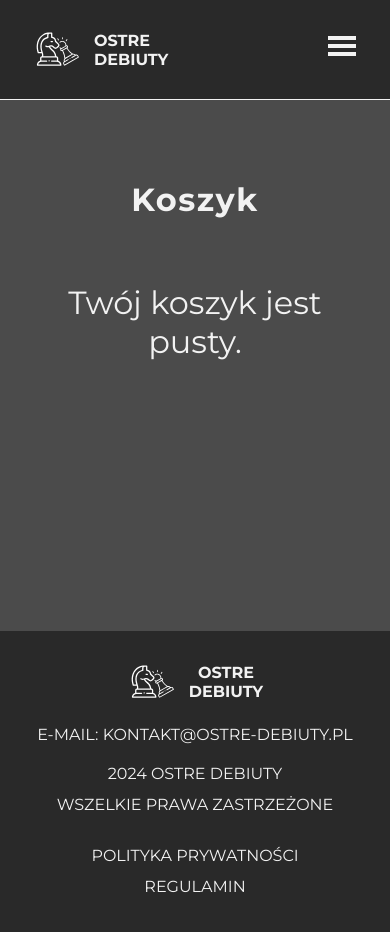
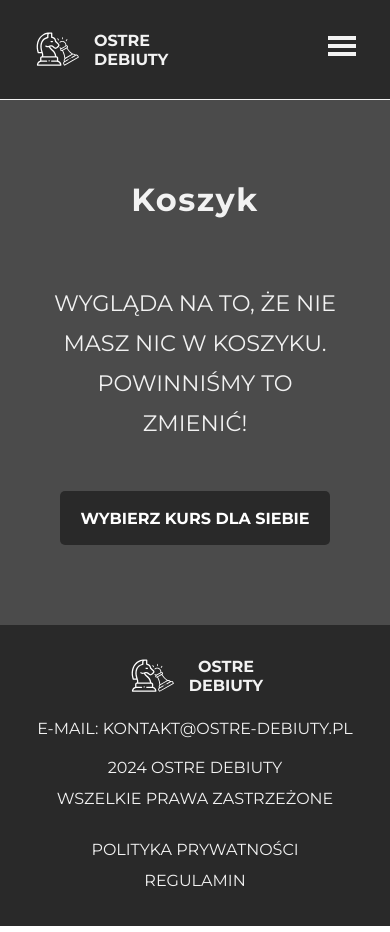
Before and after one commit to BartekKuzniewski/ostre-debiuty, a React (Vite) app: page /koszyk in a window 390 px wide. Built offline with nearby package versions, Linux system fonts and the light colour scheme.

Commit message:
added modal with info about adding course to cart

```diff
--- a/src/contexts/CartContext.jsx
+++ b/src/contexts/CartContext.jsx
@@ -19,7 +19,6 @@ export function CartProvider({ children }) {
 			}
 			return [...prevCart, course];
 		});
-		console.log(course);
 	};
 
 	const removeFromCart = (id) => {
--- a/src/views/CoursesPage/CoursesPage.jsx
+++ b/src/views/CoursesPage/CoursesPage.jsx
@@ -8,14 +8,32 @@ import { CourseDescription } from '../../components/CourseDescription/CourseDesc
 import { FaRegEnvelope } from 'react-icons/fa';
 import { Button } from '../../components/Button/Button';
 import styles from './CoursesPage.module.css';
+import { useState } from 'react';
 
 export function CoursesPage() {
 	const { name } = useParams();
-	const { addToCart } = useCart();
+	const { cart, addToCart } = useCart();
 	const course = coursesData.find((c) => c.slug === name);
+
+	const [modal, setModal] = useState({ show: false, message: '', color: '' });
 
 	if (!course) {
 		return <h2>Nie znaleziono kursu</h2>;
+	}
+
+	function handleAddToCart(course) {
+		const isInCart = cart.some((item) => item.id === course.id);
+		setModal({
+			show: true,
+			message: isInCart
+				? 'Posiadasz już ten kurs w koszyku'
+				: 'Pomyślnie dodano kurs do koszyka',
+			color: isInCart ? 'rgba(125, 0, 0, 0.8)' : 'rgba(13, 92, 2, 0.8)',
+		});
+
+		if (!isInCart) addToCart(course);
+
+		setTimeout(() => setModal((prev) => ({ ...prev, show: false })), 3000);
 	}
 
 	return (
@@ -23,6 +41,14 @@ export function CoursesPage() {
 			<section className={styles.coursesPage}>
 				<Wrapper>
 					<div className={styles.container}>
+						{modal.show && (
+							<div
+								className={styles.modal}
+								style={{ backgroundColor: modal.color }}
+							>
+								{modal.message}
+							</div>
+						)}
 						<div className={styles.imageSection}>
 							<img
 								src={course.image}
@@ -41,7 +67,10 @@ export function CoursesPage() {
 								</p>
 								<div className={styles.priceInfo}>
 									<span className={styles.price}>{course.price} zł</span>
-									<Button fontSize='1rem' onClick={() => addToCart(course)}>
+									<Button
+										fontSize='1rem'
+										onClick={() => handleAddToCart(course)}
+									>
 										do koszyka
 									</Button>
 								</div>
--- a/src/views/CoursesPage/CoursesPage.module.css
+++ b/src/views/CoursesPage/CoursesPage.module.css
@@ -118,7 +118,32 @@
 	width: 100%;
 	gap: 1rem;
 }
+.modal {
+	position: absolute;
+	top: 120px;
+	right: 10px;
+	padding: 1rem 2rem;
+	border-radius: 8px;
+	font-size: 1rem;
+	font-weight: bold;
+	z-index: 1000;
+	animation: fadeInOut 3s ease-in-out;
+}
 
+@keyframes fadeInOut {
+	0% {
+		opacity: 0;
+	}
+	10% {
+		opacity: 1;
+	}
+	90% {
+		opacity: 1;
+	}
+	100% {
+		opacity: 0;
+	}
+}
 @media (max-width: 1200px) {
 	.cards {
 		grid-template-columns: repeat(2, 1fr);
--- a/src/views/ShoppingCart/ShoppingCart.jsx
+++ b/src/views/ShoppingCart/ShoppingCart.jsx
@@ -23,7 +23,15 @@ export function ShoppingCart() {
 					</div>
 
 					{cart.length === 0 ? (
-						<p className={styles.emptyCart}>Twój koszyk jest pusty.</p>
+						<div className={styles.emptyCart}>
+							<p>
+								WYGLĄDA NA TO, ŻE NIE MASZ NIC W KOSZYKU. <br /> POWINNIŚMY TO
+								ZMIENIĆ!
+							</p>
+							<Button to={`/kursy`} fontSize='1rem'>
+								WYBIERZ KURS DLA SIEBIE
+							</Button>
+						</div>
 					) : (
 						<>
 							{cart.map((course) => (
--- a/src/views/ShoppingCart/ShoppingCart.module.css
+++ b/src/views/ShoppingCart/ShoppingCart.module.css
@@ -1,7 +1,7 @@
 .shoppingCart {
 	background-color: var(--color-background);
 	width: 100%;
-	min-height: 62.9vh;
+	/* min-height: 62.9vh; */
 	padding: 3rem 2rem;
 	margin-top: 100px;
 }
@@ -17,8 +17,16 @@
 }
 
 .emptyCart {
-	font-size: 2rem;
+	display: flex;
+	flex-direction: column;
+	align-items: center;
+	justify-content: center;
+	gap: 3rem;
+	font-size: 1.5rem;
+}
+.emptyCart p {
 	text-align: center;
+	line-height: 2.5rem;
 }
 
 .product {
@@ -160,4 +168,8 @@
 	.paymentMethod {
 		width: 100%;
 	}
+
+	.emptyCart p {
+	font-size: 1.4rem;
+	}
 }
```
